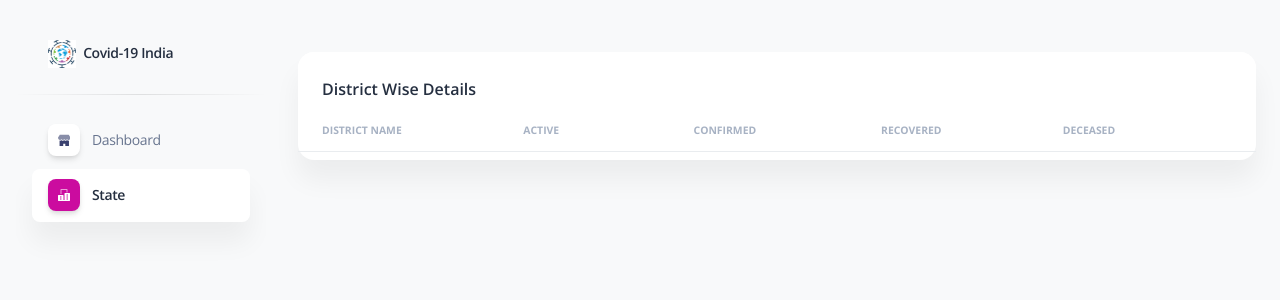
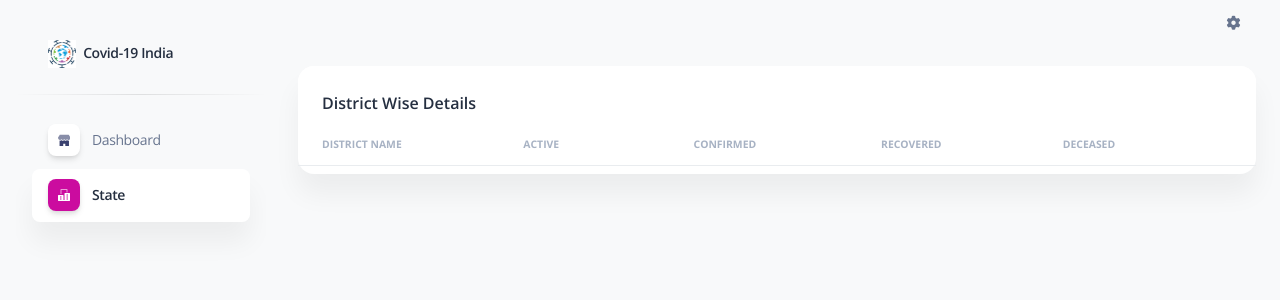
Before and after one commit to Jeevan5955/Covid-19-Tracking-Application, a Django app: template templates/district.html in a window 1280 px wide. Shown: the top 300 px of the page. Run offline with Django 3.2, Linux system fonts and the light colour scheme; the template is opened without the code that fills it, so the values that code supplies are empty; some libraries are stand-ins or nearby versions.

Commit message:
10-05-2021

```diff
--- a/templates/district.html
+++ b/templates/district.html
@@ -184,6 +184,31 @@
             <h6 class="font-weight-bolder mb-0">{{statename}}</h6>
           </nav>
         </div>
+        <div
+          class="collapse navbar-collapse mt-sm-0 mt-2 me-md-0 me-sm-4"
+          id="navbar"
+        >
+          <ul class="navbar-nav justify-content-end">
+            <li class="nav-item d-xl-none ps-3 d-flex align-items-center">
+              <a
+                href="javascript:;"
+                class="nav-link text-body p-0"
+                id="iconNavbarSidenav"
+              >
+                <div class="sidenav-toggler-inner">
+                  <i class="sidenav-toggler-line"></i>
+                  <i class="sidenav-toggler-line"></i>
+                  <i class="sidenav-toggler-line"></i>
+                </div>
+              </a>
+            </li>
+            <li class="nav-item px-3 d-flex align-items-center">
+              <a href="javascript:;" class="nav-link text-body p-0">
+                <i class="fa fa-cog fixed-plugin-button-nav cursor-pointer"></i>
+              </a>
+            </li>
+          </ul>
+        </div>
       </nav>
       <!-- End Navbar -->
       <div class="container-fluid py-4">
```
Also changed, not shown: templates/dashboard.html (+19 -0 lines), templates/tables.html (+25 -0 lines).
